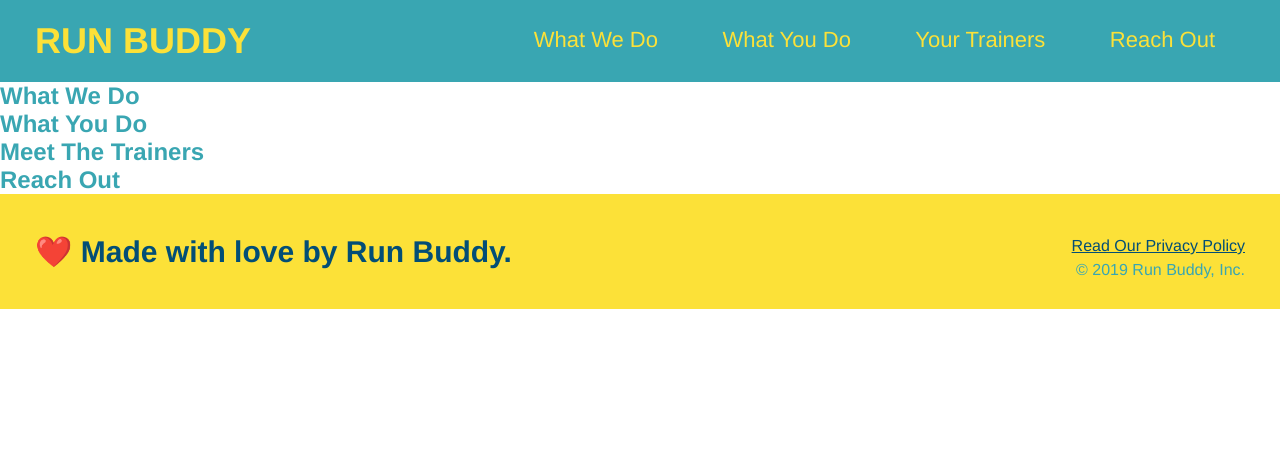
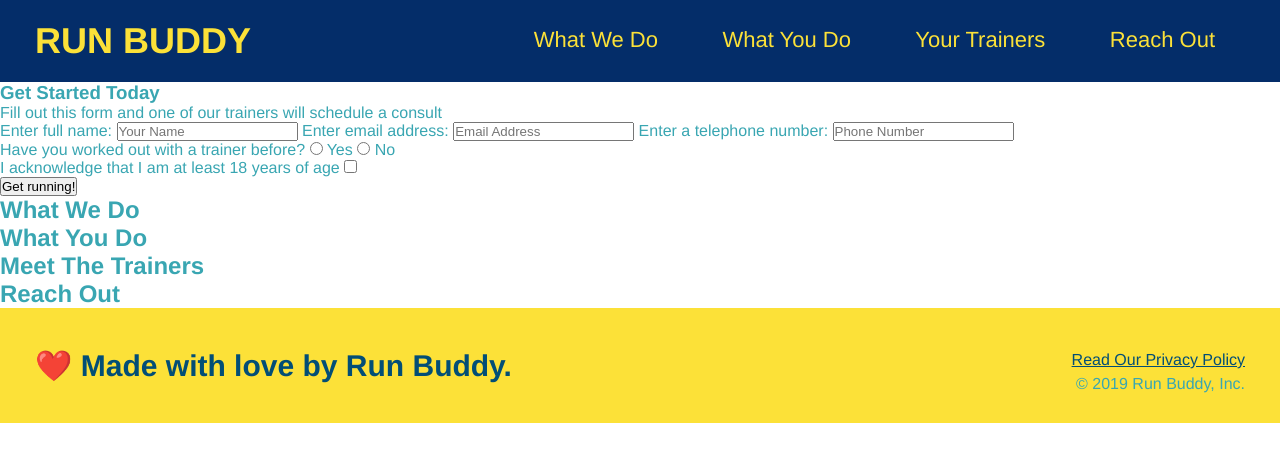
Before and after one commit to clarkspencerc/run-buddy, a plain HTML site: page index.html in a window 1280 px wide. Drawn offline with Linux system fonts and the light colour scheme.

Commit message:
hero form frame

```diff
--- a/assets/css/style.css
+++ b/assets/css/style.css
@@ -15,7 +15,7 @@ body {
 /* apply styles to <header>*/
 header {
     padding: 20px 35px;
-    background-color: #39a6b2;
+    background-color: #042d69;
 }
 
 header h1 {
--- a/index.html
+++ b/index.html
@@ -38,9 +38,39 @@
 
         </header>
 
-        <!--her/jumbotron-->
+        <!--hero/jumbotron-->
         <section>
+            <div>
+                <h3>Get Started Today</h3>
+                <p>Fill out this form and one of our trainers will schedule a consult</p>
+                <!--Add form element-->
+                <form>
+                    <label for="name">Enter full name:</label>
+                    <input type="text" placeholder="Your Name" name="name" id="name" />
+                    <label for="email">Enter email address:</label>
+                    <input type="email" placeholder="Email Address" name="email" id="email"/>
+                    <label for="phone">Enter a telephone number:</label>
+                    <input type="tel" placeholder="Phone Number" name="phone" id="phone"/>
+                    <p>
+                        Have you worked out with a trainer before?
+                        <input type="radio" name="trainer-confirm" id="trainer-yes" />
+                        <label for="trainer-yes">Yes</label>
+                        <input type="radio" name="trainer-confrim" id="trainer-no">
+                        <label for="trainer-no">No</label>
+                    </p>
+                    <p>
+                        <label for="checkbox" >
+                        I acknowledge that I am at least 18 years of age
+                        </label>
+                        <input type="checkbox" name="age-confrim" id="checkbox" />
+                    </p>
+                    <button type="submit">
+                        Get running!
+                    </button>
+                </form>
+            </div>
         </section>
+        <!--end hero-->
 
         <!--"what we do" section -->
         <section>
```
